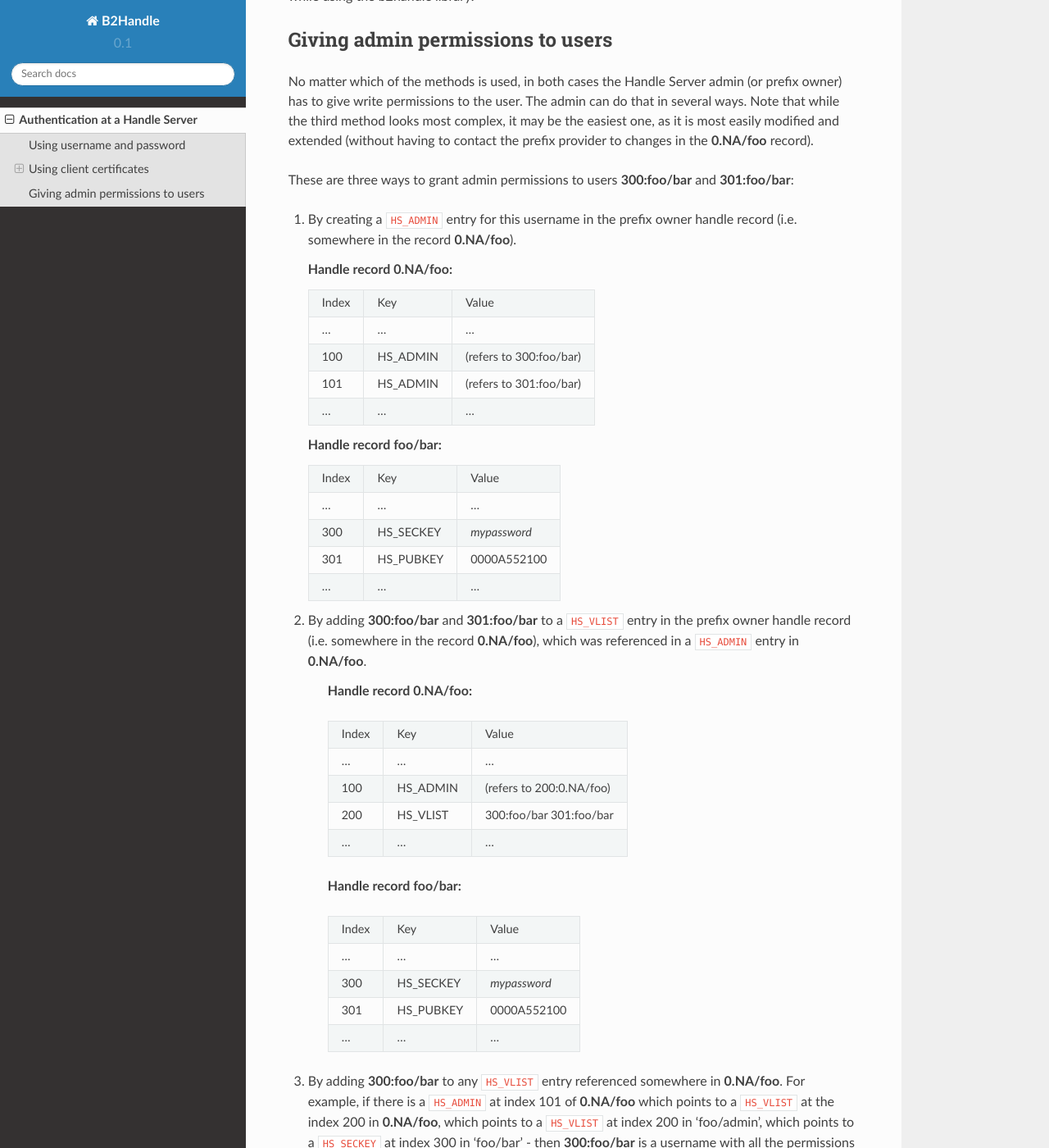
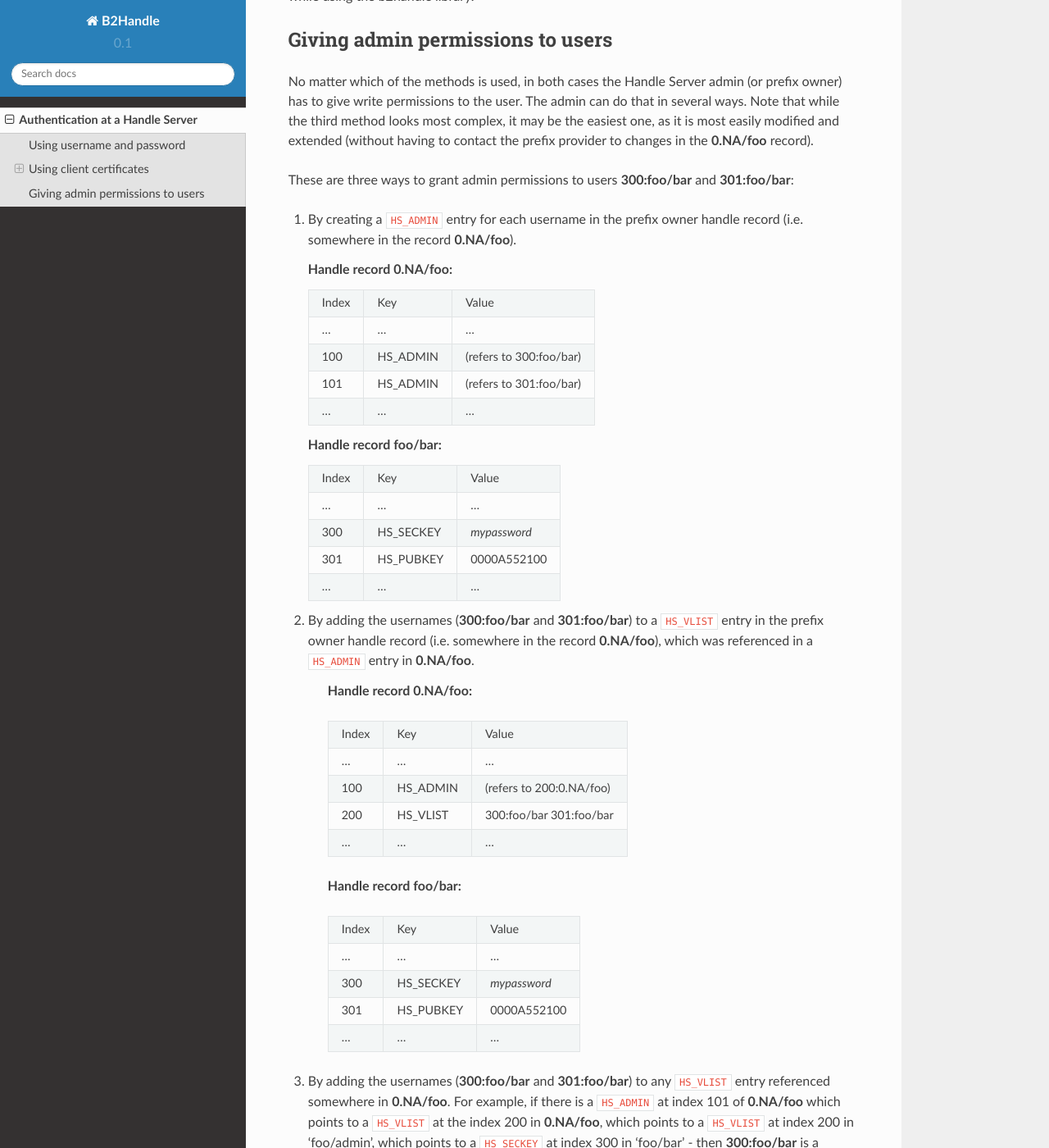
Before and after one commit to EUDAT-B2HANDLE/B2HANDLE, a Sphinx documentation site: the page built from docs/source/authentication.rst, in a window 1280 px wide and 1400 px high, scrolled down 3522 px. Shown: the whole window at 82% size. Built offline with Sphinx 7.4.7 and the Read the Docs theme 2.0.0, drawn with Linux system fonts in a browser that asks for light colours; pages that are not in the unit, such as notebooks, are missing from menus.

Commit message:
Improved some details in the authentication.rst text (easier to understand).

```diff
--- a/docs/source/authentication.rst
+++ b/docs/source/authentication.rst
@@ -155,7 +155,7 @@
 
 These are three ways to grant admin permissions to users **300:foo/bar** and **301:foo/bar**:
 
-1.  By creating a ``HS_ADMIN`` entry for this username in the prefix owner handle record (i.e. somewhere in the record **0.NA/foo**).
+1.  By creating a ``HS_ADMIN`` entry for each username in the prefix owner handle record (i.e. somewhere in the record **0.NA/foo**).
 
     **Handle record 0.NA/foo:**
 
@@ -177,7 +177,7 @@
      ...  ...       ...
     ===== ========= ==========
 
-2. By adding **300:foo/bar** and **301:foo/bar** to a ``HS_VLIST`` entry in the prefix owner handle record
+2. By adding the usernames (**300:foo/bar** and **301:foo/bar**) to a ``HS_VLIST`` entry in the prefix owner handle record
    (i.e. somewhere in the record **0.NA/foo**), which was referenced in a ``HS_ADMIN`` entry in **0.NA/foo**.
 
     **Handle record 0.NA/foo:**
@@ -201,10 +201,9 @@
      ...  ...       ...
     ===== ========= ==========
 
-3. By adding **300:foo/bar** to any ``HS_VLIST`` entry referenced somewhere in **0.NA/foo**. For example, if there is
-   a ``HS_ADMIN`` at index 101 of **0.NA/foo** which points to a ``HS_VLIST`` at the index 200 in **0.NA/foo**, which points
-   to a ``HS_VLIST`` at index 200 in 'foo/admin', which points to a ``HS_SECKEY`` at index 300 in 'foo/bar' - then **300:foo/bar**
-   is a username with all the permissions stated in the ``HS_ADMIN`` entry at the index 101 of **0.NA/foo**.
+3. By adding the usernames (**300:foo/bar** and **301:foo/bar**) to any ``HS_VLIST`` entry referenced somewhere in **0.NA/foo**.
+   For example, if there is a ``HS_ADMIN`` at index 101 of **0.NA/foo** which points to a ``HS_VLIST`` at the index 200 in
+   **0.NA/foo**, which points to a ``HS_VLIST`` at index 200 in 'foo/admin', which points to a ``HS_SECKEY`` at index 300 in 'foo/bar' - then **300:foo/bar** is a username with all the permissions stated in the ``HS_ADMIN`` entry at the index 101 of **0.NA/foo**.
 
     **Handle record 0.NA/foo:**
 
```
